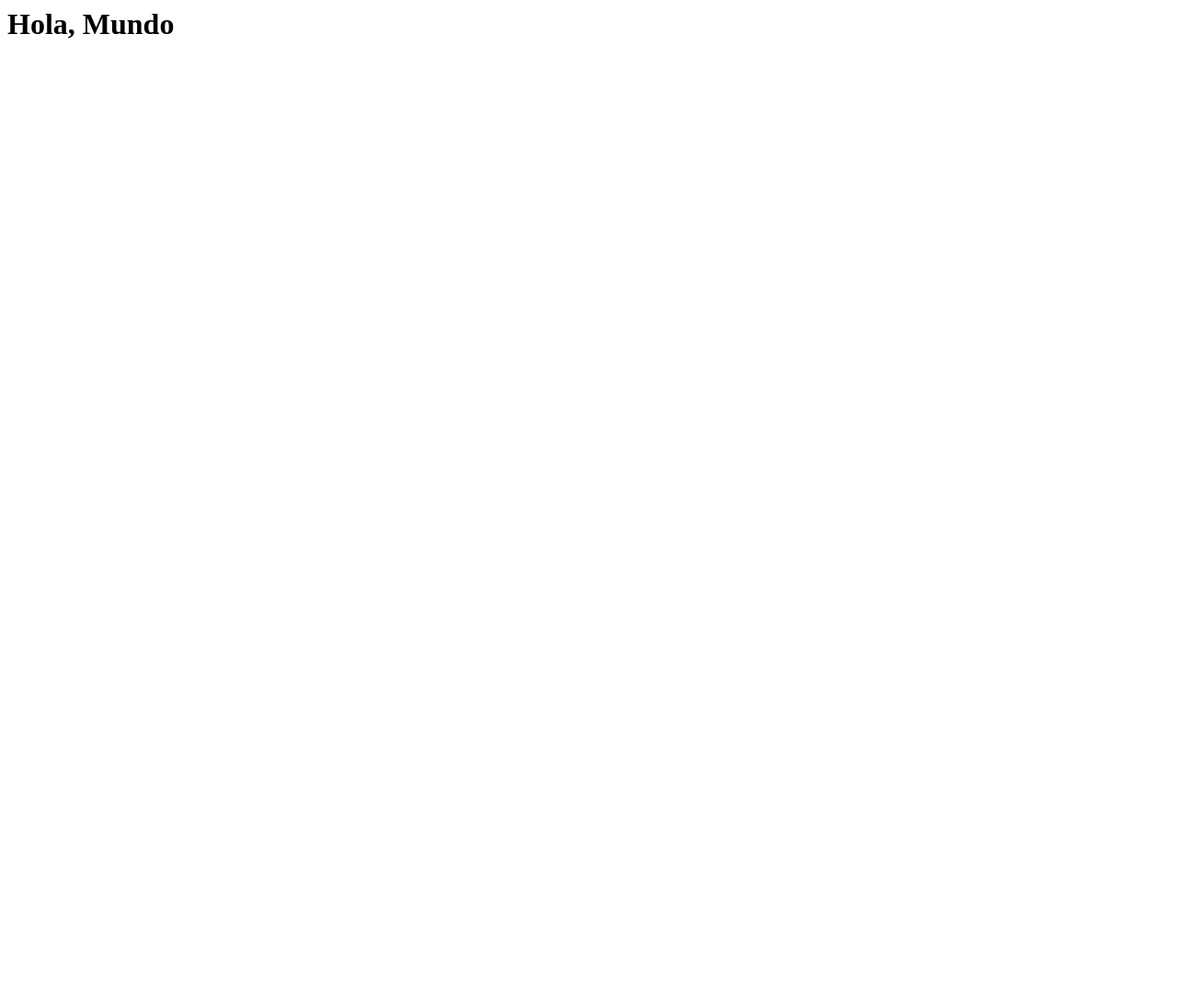
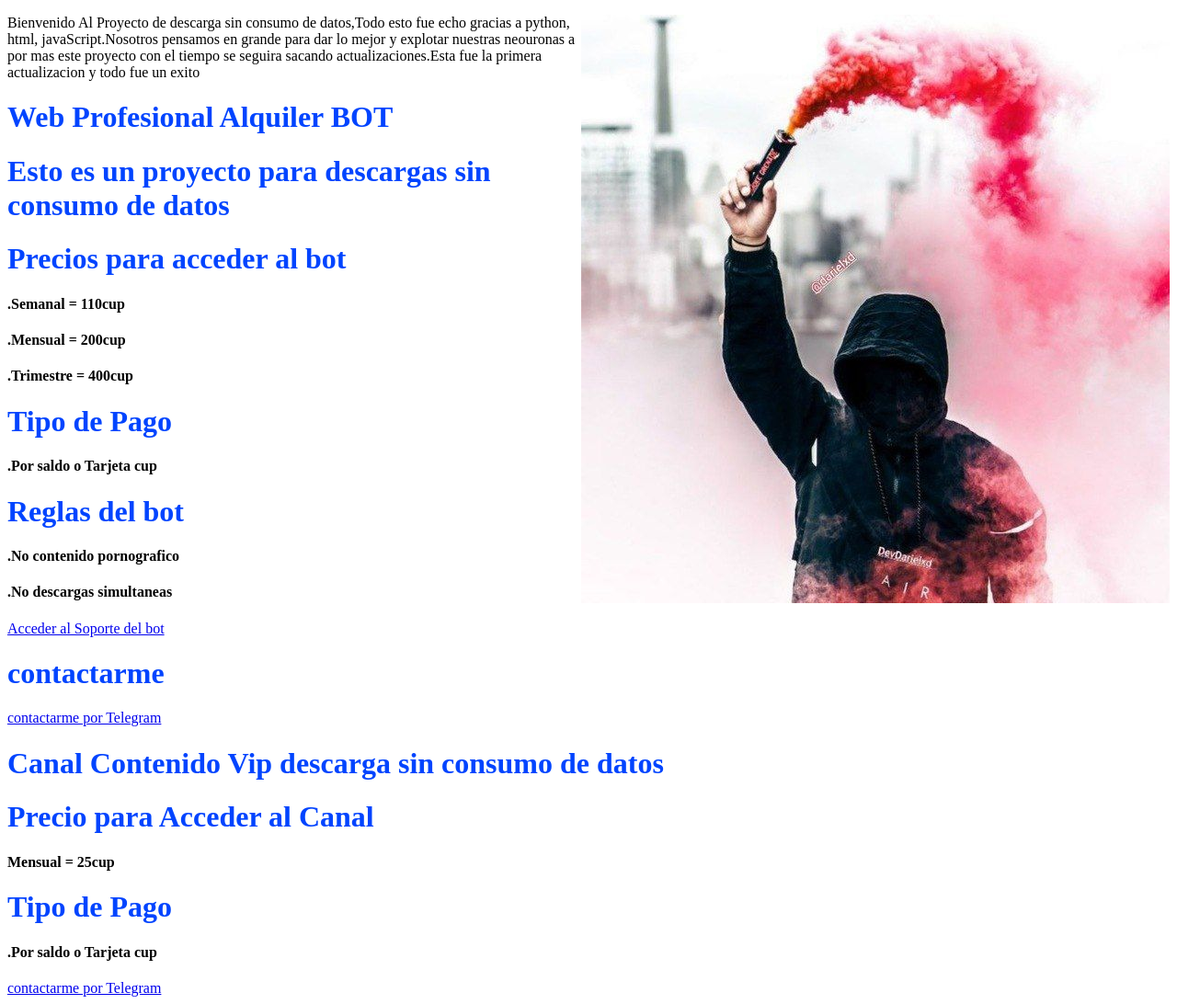
Before and after one commit to ramirez55/Web_Profesional_De_Mi_Bot, a plain HTML site: page web.html in a window 1280 px wide. Shown: the whole page at 92% size. Before the commit the page ends 800 px from the top, so only its background shows below. Drawn offline with Linux system fonts and the light colour scheme.

Commit message:
Add files via upload

```diff
--- /dev/null
+++ b/lind.css
@@ -0,0 +1,31 @@
+body {
+    -webkit-font-smoothing: antialiased;
+    -moz-osx-font-smoothing: grayscale;
+}
+
+a {
+    color: #000;
+    -webkit-transition-standar: color 1s ease-in; /*Safari 5 and Chrome */
+    -moz-transition-standar: color 1s ease-in; /* firefox */
+    -o-transition-standar: color 1s ease-in; /* Opera12 */
+}
+
+a:hover {
+    color: rgb(0, 0, 0);
+}
+
+
+:root {
+    --body-fuente: #000000;
+    --color-fondo: #FFFFFF;
+}
+
+a {
+    background-color:var(--color-fuente);
+    color:var(--color-fondo);
+}
+
+[tema="dark"]{
+    --color-fuente: #ffffff;
+    --color-fondo: #000000;
+}
--- a/web.html
+++ b/web.html
@@ -1,5 +1,61 @@
-<h1>Hola, Mundo</h1>
+<!DOCTYPE html>
 
-<body></body>
+<link href="lind.css" rel="style" type="text/css">
 
-<html>
+<p>
+<img src="Perfil.jpg" Align="right">Bienvenido Al Proyecto de descarga sin consumo de datos,Todo esto fue echo gracias a python, html, javaScript.Nosotros pensamos en grande para dar lo mejor y explotar nuestras neouronas a por mas este proyecto con el tiempo se seguira sacando actualizaciones.Esta fue la primera actualizacion y todo fue un exito
+</p>
+
+
+<h1 style="color:rgb(0, 68, 255); font-size:20x;">Web Profesional Alquiler BOT</h1>
+
+<body>
+
+<h1 style="color:rgb(0, 68, 255); font-size:20x;">Esto es un proyecto para descargas sin consumo de datos</h1>
+
+
+<h1 style="color:rgb(0, 68, 255); font-size:20x;">Precios para acceder al bot</h1>
+<h4>.Semanal = 110cup</h4>
+<h4>.Mensual = 200cup</h4>
+<h4>.Trimestre = 400cup</h4>
+
+<h1 style="color:rgb(0, 68, 255); font-size:20x;">Tipo de Pago</h1>
+<h4>.Por saldo o Tarjeta cup</h4>
+
+
+<h1 style="color:rgb(0, 68, 255); font-size:20x;">Reglas del bot</h1>
+<h4>.No contenido pornografico</h4>
+<h4>.No descargas simultaneas</h4>
+
+
+<a class="fcc-btn" href="https://t.me/soporte_upload_cloud">Acceder al Soporte del bot</a>
+
+
+<h1 style="color:rgb(0, 68, 255); font-size:20x;">contactarme</h1>
+
+<a class="fcc-btn" href="https://t.me/+5354560076">contactarme por Telegram</a>
+
+<h1 style="color:rgb(0, 68, 255); font-size:20x;">Canal Contenido Vip descarga sin consumo de datos</h1>
+<h1 style="color:rgb(0, 68, 255); font-size:20x;">Precio para Acceder al Canal</h1>
+<h4>Mensual = 25cup</h4>
+<h1 style="color:rgb(0, 68, 255); font-size:20x;">Tipo de Pago</h1>
+<h4>.Por saldo o Tarjeta cup</h4>
+<a class="fcc-btn" href="https://t.me/+5356417989">contactarme por Telegram</a>
+
+<body>
+
+
+
+
+
+
+
+
+
+
+
+
+
+
+
+</html>
```
Also changed, not shown: Perfil.jpg (added).
